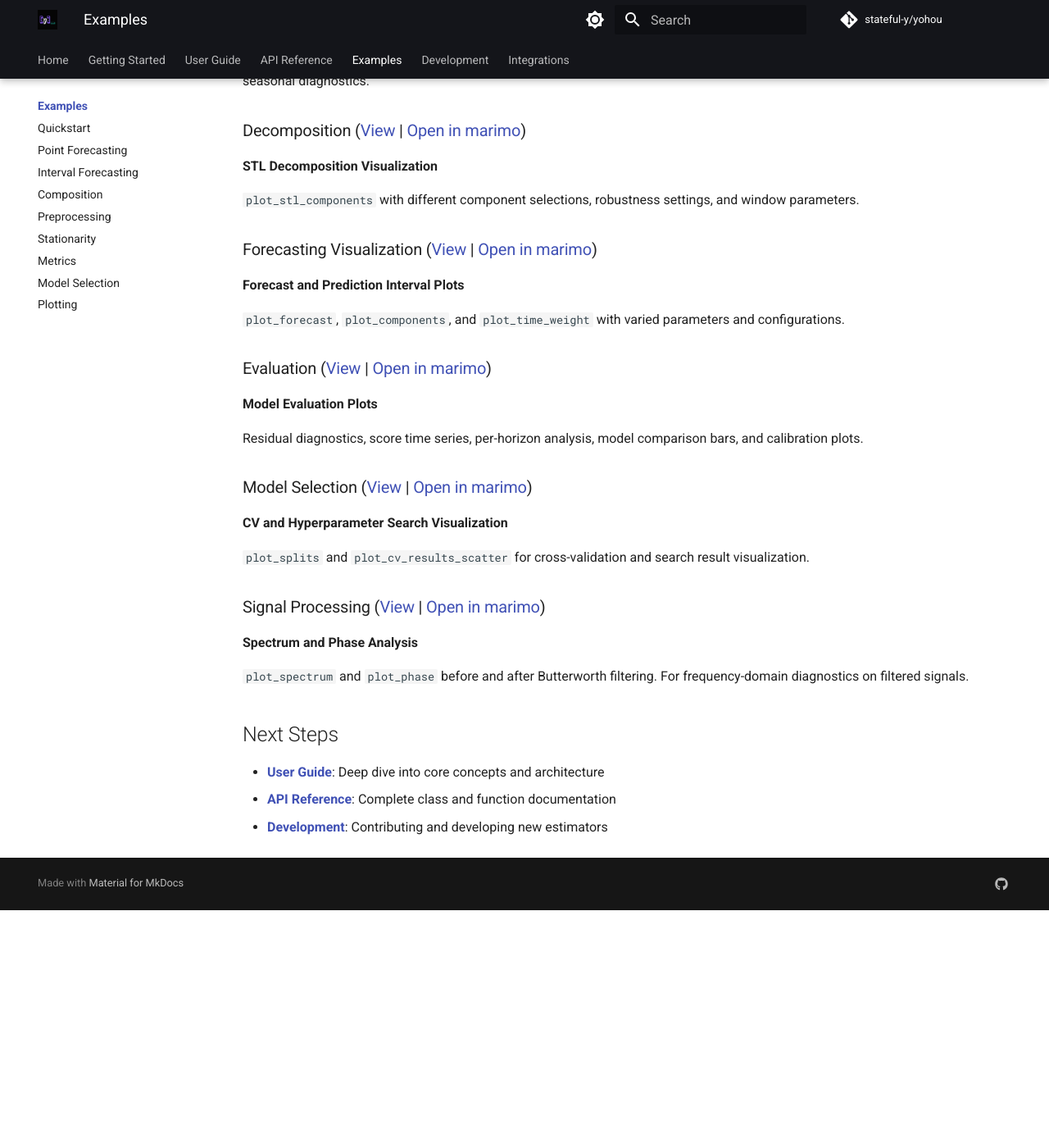
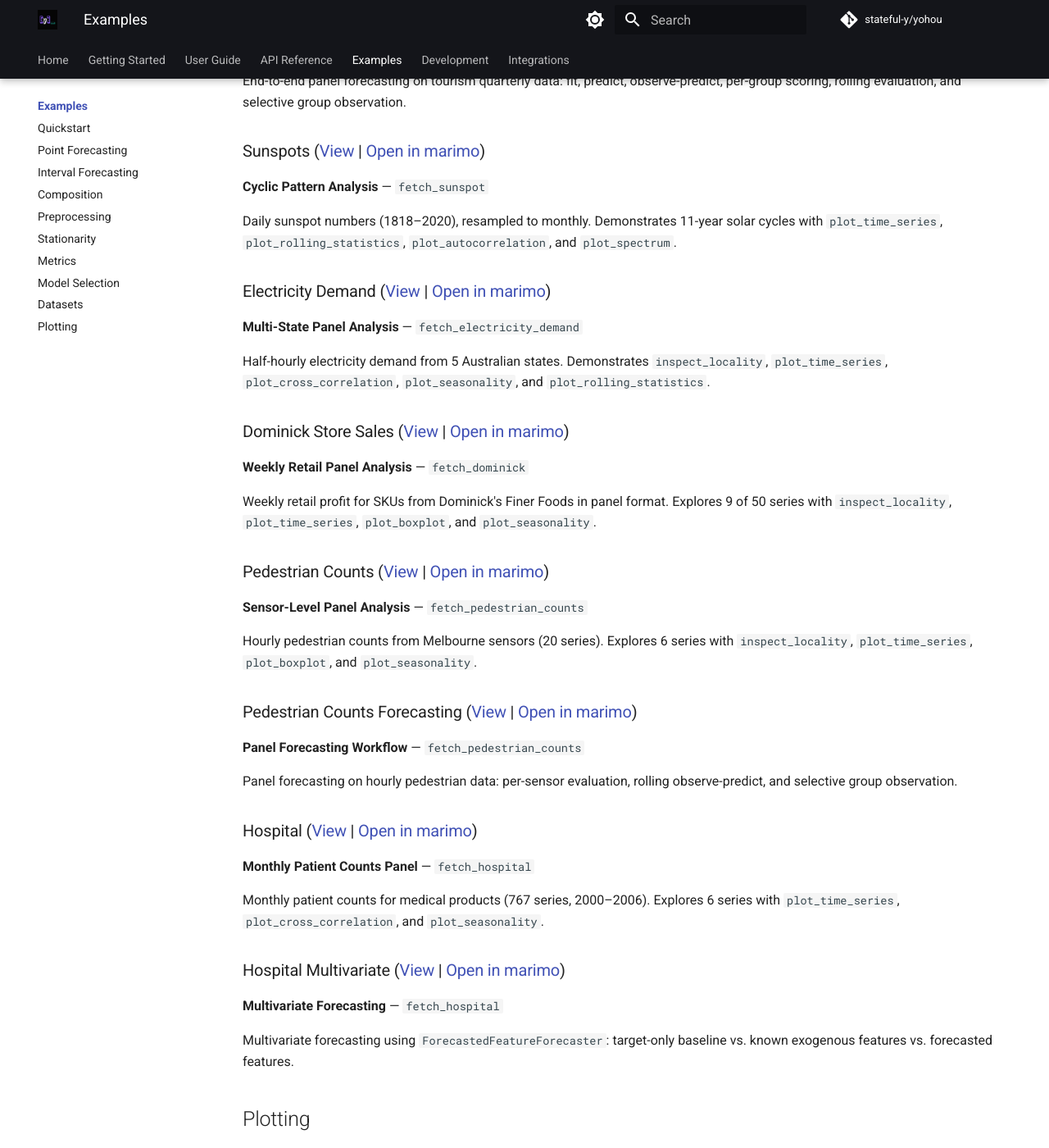
Before and after one commit to stateful-y/yohou, an MkDocs documentation site: the page built from docs/pages/examples/index.md, in a window 1280 px wide and 1400 px high, scrolled down 9587 px. Shown: the whole window at 82% size. Built offline with MkDocs 1.6.1 and Material for MkDocs 9.7.7, drawn with Linux system fonts in a browser that asks for light colours; comment, search, counter and statistics services are not loaded; before the commit the page ends 10697 px from its top, so only the background shows below that; some of the changed text lies outside the part shown.

Commit message:
fix(compose): guard sklearn.utils._dataframe import for pyodide compat
feat(docs): add Datasets section to examples with all 10 dataset notebooks

- column_transformer: fallback is_pandas_df for sklearn < 1.6 (pyodide/WASM)
- docs: new datasets.md page, Datasets section in index.md, mkdocs nav entry
- each dataset notebook references its fetch function

```diff
--- a/docs/pages/examples/index.md
+++ b/docs/pages/examples/index.md
@@ -306,6 +306,68 @@ Integrate AutoARIMA, AutoETS, HoltWinters, NBEATS, and NHITS from the `yohou-nix
 
 Run statistical forecasters (AutoARIMA, AutoETS) on panel data using Yohou's `__` convention. Shows how Nixtla's models work with grouped time series.
 
+## Datasets
+
+### Tourism Monthly ([View](/examples/datasets/tourism_monthly/) | [Editable](/examples/datasets/tourism_monthly/edit/))
+
+**Trend and Seasonality Analysis** — `fetch_tourism_monthly`
+
+Monthly tourism series from the Monash forecasting competition. Explores the first series T1 with `plot_time_series`, `plot_rolling_statistics`, and `plot_seasonality`.
+
+### Tourism Quarterly ([View](/examples/datasets/australian_tourism/) | [Editable](/examples/datasets/australian_tourism/edit/))
+
+**Panel Data Exploration** — `fetch_tourism_quarterly`
+
+Quarterly tourism trips from the Monash forecasting competition (427 series). Explores 8 series with `inspect_locality`, `plot_time_series`, `plot_seasonality`, and `plot_boxplot`.
+
+### Tourism Quarterly Forecasting ([View](/examples/datasets/australian_tourism_forecasting/) | [Editable](/examples/datasets/australian_tourism_forecasting/edit/))
+
+**Panel Forecasting Workflow** — `fetch_tourism_quarterly`
+
+End-to-end panel forecasting on tourism quarterly data: fit, predict, observe-predict, per-group scoring, rolling evaluation, and selective group observation.
+
+### Sunspots ([View](/examples/datasets/sunspots/) | [Editable](/examples/datasets/sunspots/edit/))
+
+**Cyclic Pattern Analysis** — `fetch_sunspot`
+
+Daily sunspot numbers (1818–2020), resampled to monthly. Demonstrates 11-year solar cycles with `plot_time_series`, `plot_rolling_statistics`, `plot_autocorrelation`, and `plot_spectrum`.
+
+### Electricity Demand ([View](/examples/datasets/vic_electricity/) | [Editable](/examples/datasets/vic_electricity/edit/))
+
+**Multi-State Panel Analysis** — `fetch_electricity_demand`
+
+Half-hourly electricity demand from 5 Australian states. Demonstrates `inspect_locality`, `plot_time_series`, `plot_cross_correlation`, `plot_seasonality`, and `plot_rolling_statistics`.
+
+### Dominick Store Sales ([View](/examples/datasets/store_sales/) | [Editable](/examples/datasets/store_sales/edit/))
+
+**Weekly Retail Panel Analysis** — `fetch_dominick`
+
+Weekly retail profit for SKUs from Dominick's Finer Foods in panel format. Explores 9 of 50 series with `inspect_locality`, `plot_time_series`, `plot_boxplot`, and `plot_seasonality`.
+
+### Pedestrian Counts ([View](/examples/datasets/pedestrian_counts/) | [Editable](/examples/datasets/pedestrian_counts/edit/))
+
+**Sensor-Level Panel Analysis** — `fetch_pedestrian_counts`
+
+Hourly pedestrian counts from Melbourne sensors (20 series). Explores 6 series with `inspect_locality`, `plot_time_series`, `plot_boxplot`, and `plot_seasonality`.
+
+### Pedestrian Counts Forecasting ([View](/examples/datasets/pedestrian_counts_forecasting/) | [Editable](/examples/datasets/pedestrian_counts_forecasting/edit/))
+
+**Panel Forecasting Workflow** — `fetch_pedestrian_counts`
+
+Panel forecasting on hourly pedestrian data: per-sensor evaluation, rolling observe-predict, and selective group observation.
+
+### Hospital ([View](/examples/datasets/hospital/) | [Editable](/examples/datasets/hospital/edit/))
+
+**Monthly Patient Counts Panel** — `fetch_hospital`
+
+Monthly patient counts for medical products (767 series, 2000–2006). Explores 6 series with `plot_time_series`, `plot_cross_correlation`, and `plot_seasonality`.
+
+### Hospital Multivariate ([View](/examples/datasets/hospital_multivariate/) | [Editable](/examples/datasets/hospital_multivariate/edit/))
+
+**Multivariate Forecasting** — `fetch_hospital`
+
+Multivariate forecasting using `ForecastedFeatureForecaster`: target-only baseline vs. known exogenous features vs. forecasted features.
+
 ## Plotting
 
 ### Exploration ([View](/examples/plotting/exploration/) | [Editable](/examples/plotting/exploration/edit/))
--- a/mkdocs.yml
+++ b/mkdocs.yml
@@ -157,6 +157,7 @@ nav:
     - Stationarity: pages/examples/stationarity.md
     - Metrics: pages/examples/metrics.md
     - Model Selection: pages/examples/model-selection.md
+    - Datasets: pages/examples/datasets.md
     - Plotting: pages/examples/plotting.md
   - Development:
     - pages/development/index.md
```
Also changed, not shown: docs/pages/examples/datasets.md (added, +63 -0 lines), 1 other file.
